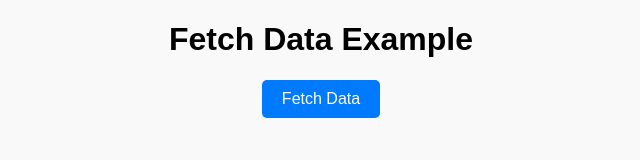
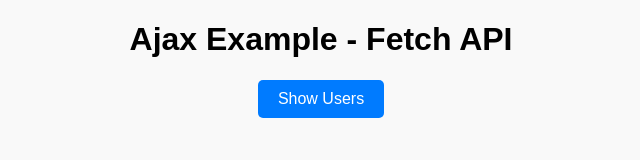
Before and after one commit to samayun/ajax, a plain HTML site: page index.html in a window 1280 px wide. Shown: the whole page, without its empty margins (319-959 px from the left). Drawn offline with Linux system fonts and the light colour scheme.

Commit message:
Update index.html

```diff
--- a/index.html
+++ b/index.html
@@ -2,7 +2,7 @@
 <html lang="en">
 <head>
   <meta charset="UTF-8">
-  <title>Fetch and Display Data</title>
+  <title>User Management </title>
   <style>
     body {
       font-family: Arial, sans-serif;
@@ -49,8 +49,8 @@
 </head>
 <body>
 
-  <h1>Fetch Data Example</h1>
-  <button id="fetchButton">Fetch Data</button>
+  <h1>Ajax Example - Fetch API</h1>
+  <button id="fetchButton">Show Users</button>
   <div id="error" class="error"></div>
   <table id="dataTable" style="display:none;">
     <thead>
```
